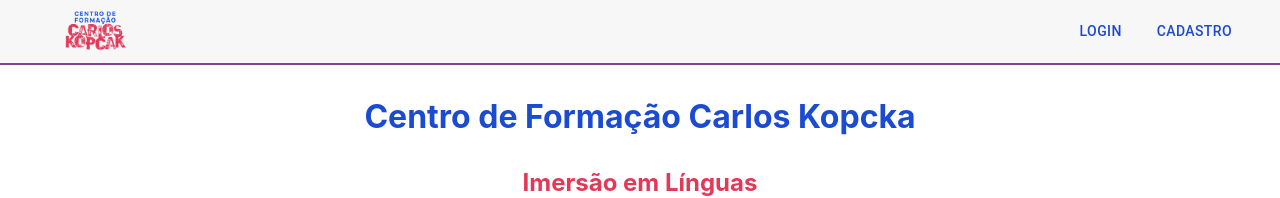
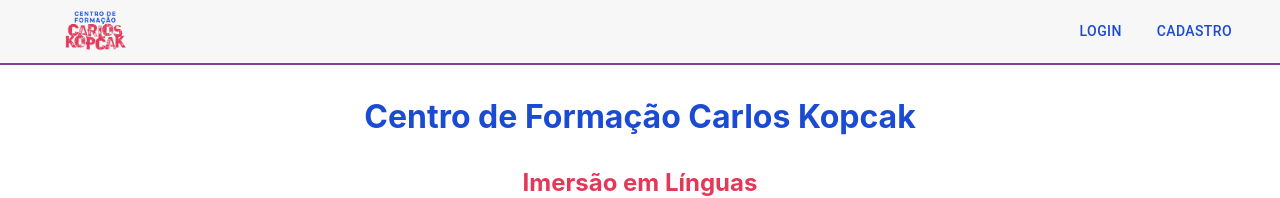
Before and after one commit to CamilaVerso/PI-Turma006, a React (Create React App) app: page / in a window 1280 px wide. Shown: the top 198 px of the page. Built offline with nearby package versions, Linux system fonts and the light colour scheme.

Commit message:
Update Home.tsx

```diff
--- a/src/pages/home/Home.tsx
+++ b/src/pages/home/Home.tsx
@@ -15,7 +15,7 @@
       <main>
         <div className="container-home">
           <div className="container-text">
-            <h1>Centro de Formação Carlos Kopcka</h1>
+            <h1>Centro de Formação Carlos Kopcak</h1>
             <h2>Imersão em Línguas</h2>
           </div>
 
```
